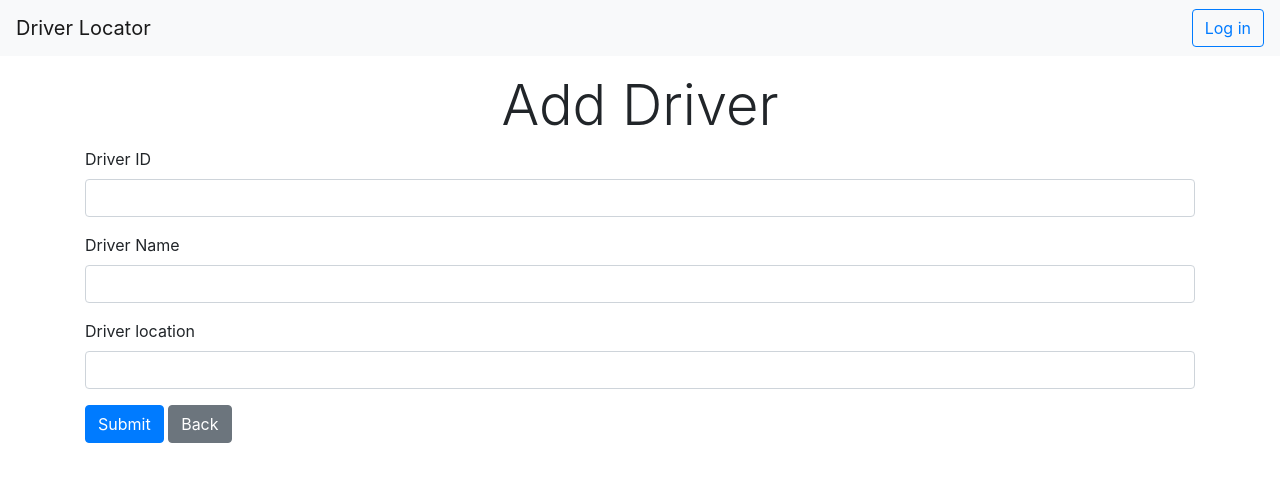
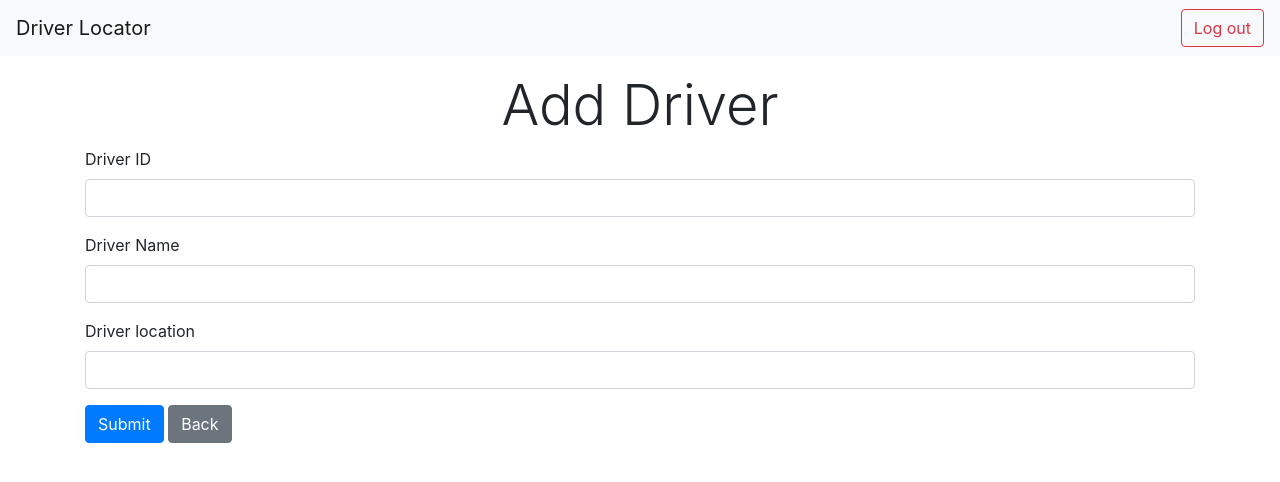
Before and after one commit to sohn12/rideshare, a website: page public/add-driver.html in a window 1280 px wide. Drawn offline with nearby package versions, Linux system fonts and the light colour scheme.

Commit message:
fix button

```diff
--- a/public/add-driver.html
+++ b/public/add-driver.html
@@ -18,8 +18,8 @@
       <a class="navbar-brand" href="#">Driver Locator</a>
       <div class="ml-auto">
         <span id="user-info" class="mr-3"></span>
-        <button id="login-button" class="btn btn-outline-primary">Log in</button>
-        <button id="logout-button" class="btn btn-outline-danger d-none" onclick="logout()">Log out</button>
+        <button id="login-button" class="btn btn-outline-primary d-none">Log in</button>
+        <button id="logout-button" class="btn btn-outline-danger" onclick="logout()">Log out</button>
       </div>
     </header>
     <div class="container my-3">
```
Also changed, not shown: public/add-user.html (+2 -2 lines).
